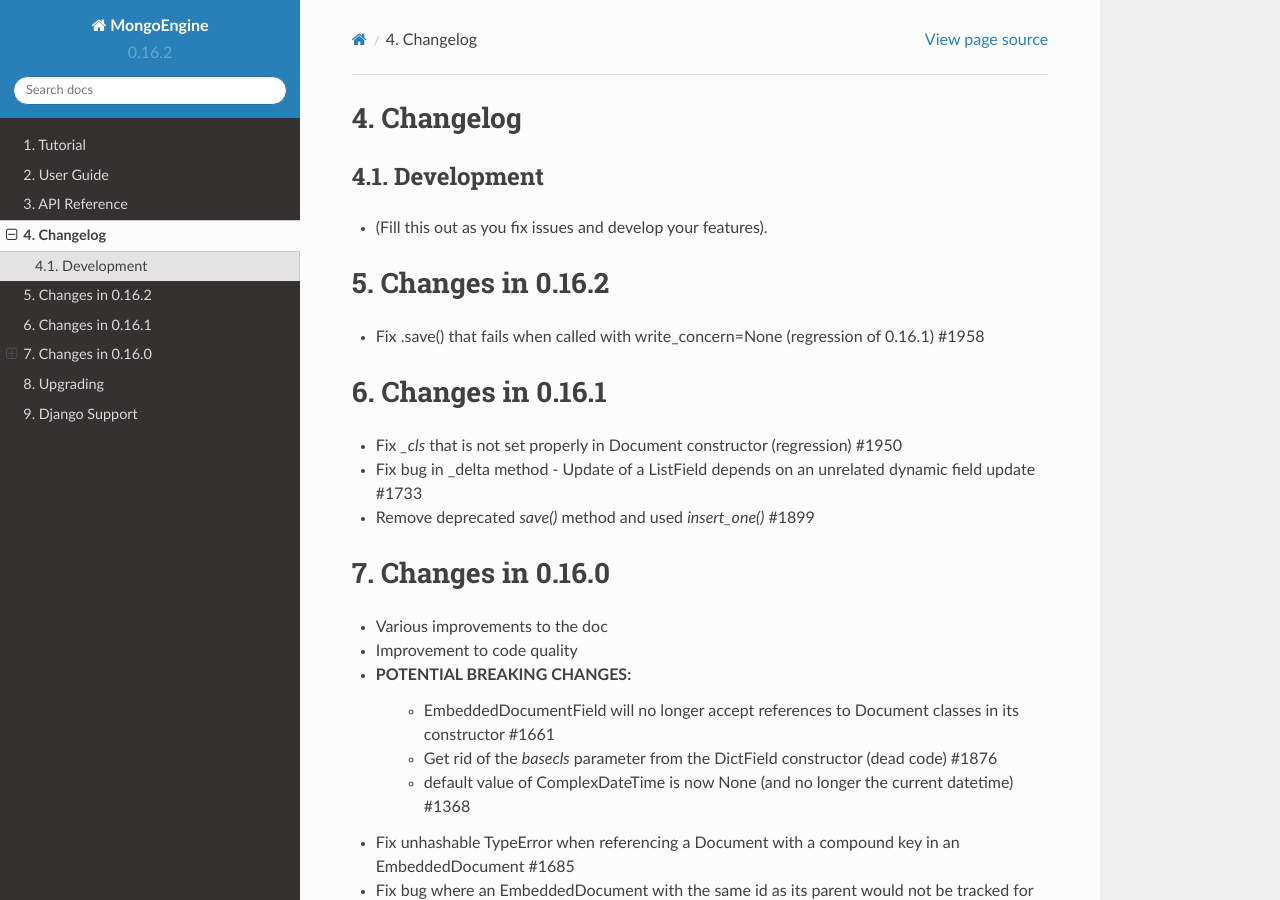
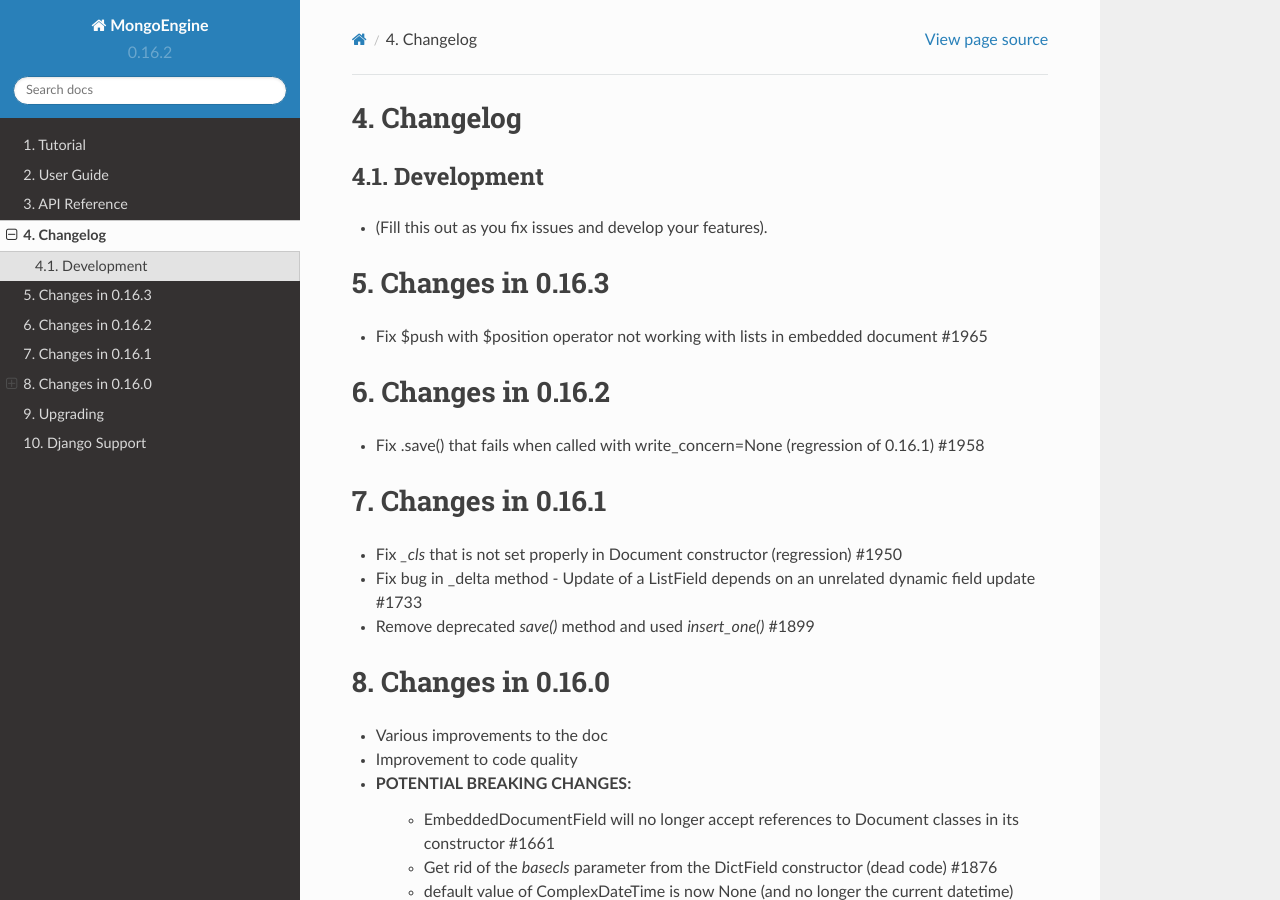
Before and after one commit to MongoEngine/mongoengine, a Sphinx documentation site: the page built from docs/changelog.rst, in a window 1280 px wide and 900 px high. Built offline with Sphinx 7.4.7 and the Read the Docs theme 2.0.0, drawn with Linux system fonts in a browser that asks for light colours; some of the changed text lies outside the part shown.

Commit message:
Add fix to changelog.rst #1965

```diff
--- a/docs/changelog.rst
+++ b/docs/changelog.rst
@@ -5,6 +5,11 @@ Changelog
 Development
 ===========
 - (Fill this out as you fix issues and develop your features).
+
+=================
+Changes in 0.16.3
+=================
+- Fix $push with $position operator not working with lists in embedded document #1965
 
 =================
 Changes in 0.16.2
```
